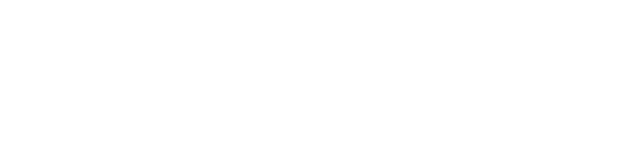
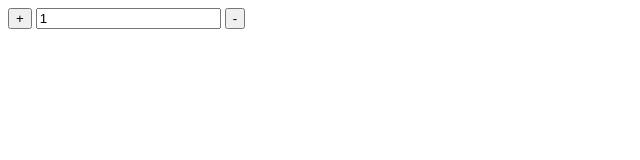
Before and after one commit to LyxZadric/vue_firststeps, a plain HTML site: page quantity.html in a window 1280 px wide. Shown: the whole page, without its empty margins (0-640 px from the left). Drawn offline with nearby package versions, Linux system fonts and the light colour scheme.

Commit message:
done quatity

```diff
--- a/quantity.html
+++ b/quantity.html
@@ -3,27 +3,49 @@
   <head>
     <meta charset="utf-8">
     <title>Quantity component</title>
-
   </head>
   <body>
 
-  <div class="main">
+  <div id="main">
     <quantity></quantity>
   </div>
 
-  <script src="https://cdnjs.cloudflare.com/ajax/libs/vue/2.0.5/vue.min.js"></script>
+  <script src="https://unpkg.com/vue@2.3.3"></script>
   <script>
-    var demo = new Vue({
-      el: "#main"
-    });
 
-    Vue.component('quantity', {
-      template:`
-        <button>+</button>
-          <input type="number" name="quantite" min="0" max="1000"/>
-        <button>-</button>
-      `
-    });
+  Vue.component('quantity', {
+    template:`
+    <form>
+      <button type="button" @click="increment()">+</button>
+        <input type="number" name="quantite" v-bind:value="nombre" readonly/>
+      <button type="button" @click="decrement()">-</button>
+   </form>
+    `,
+
+    data(){
+      return{
+        nombre : 1
+      }
+    },
+
+    methods:{
+      increment : function(){
+        this.nombre += 1;
+
+      },
+
+      decrement : function(){
+        if(!this.nombre - 1 < 0){
+          this.nombre -= 1;
+        }
+
+      }
+    }
+  });
+
+  var demo = new Vue({
+    el: "#main"
+  });
 
 
 
```
